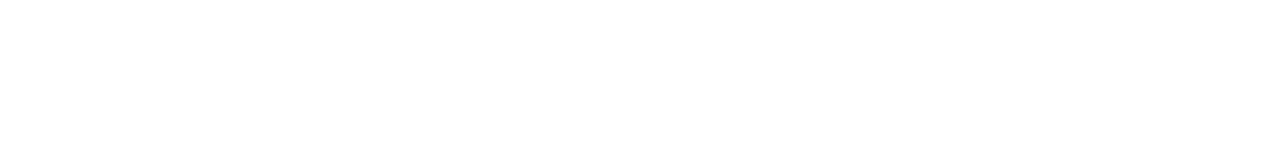
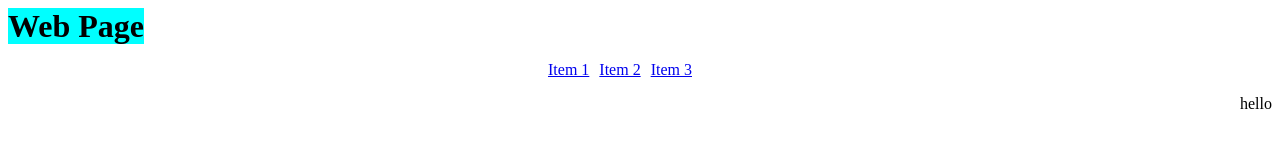
Before and after one commit to AbhirupRoy27/Web, a plain HTML site: page index.html in a window 1280 px wide. Drawn offline with Linux system fonts and the light colour scheme.

Commit message:
Update index.html

```diff
--- a/index.html
+++ b/index.html
@@ -4,6 +4,17 @@
 
 </head>
 <body>
-
+<header>
+    <div>
+        <h1 style="display: inline; background-color: aqua;">Web Page</h1>
+    <ul style=" list-style-type: none; display: flex; gap: 10px; margin-left: 500px;">
+        <li><a href="https://www.google.com" target="_blank">Item 1</a></li>
+        <li><a href="https://www.google.com">Item 2</a></li>
+        <li><a href="https://www.google.com">Item 3</a></li>
+    </ul>
+    </div>
+</header>
+<main></main>
+<footer style="text-align: end;">hello</footer>
 </body>
 </html>
```
